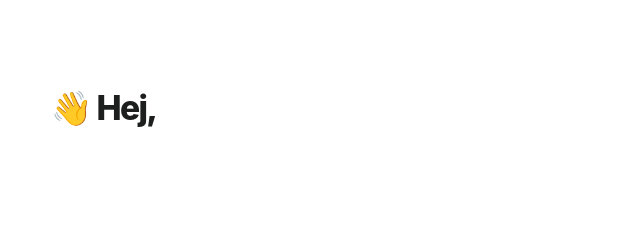
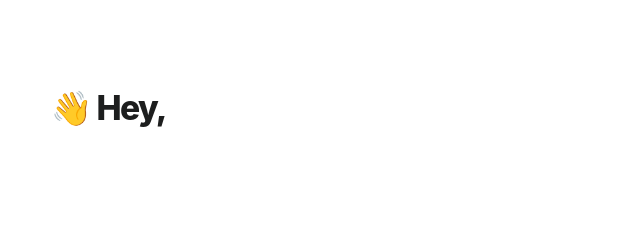
Before and after one commit to oscnord/furbee.github.io, a plain HTML site: page index.html in a window 1280 px wide. Shown: the top 231 px of the page, 319-959 px from the left. Drawn offline with Linux system fonts and the light colour scheme; a web font is replaced by a local one.

Commit message:
Update index.html

```diff
--- a/index.html
+++ b/index.html
@@ -23,11 +23,11 @@
 	<div class="content">
 		<r-grid class="main" columns=6 columns-s=4 columns-xs=2>
 			<r-cell class="start-mobile" order="-10" span=4 span-s=2>
-				<h1>👋 Hej,</h1>
+				<h1>👋 Hey,</h1>
 				<p>&nbsp;</p>
 			</r-cell>
 			<r-cell class="start-desktop" order="-10" span=4 span-s=2>
-				<h1>👋 Hej,</h1>
+				<h1>👋 Hey,</h1>
 				<p>&nbsp;</p>
 				<p>&nbsp;</p>
 				<p>&nbsp;</p>
```
